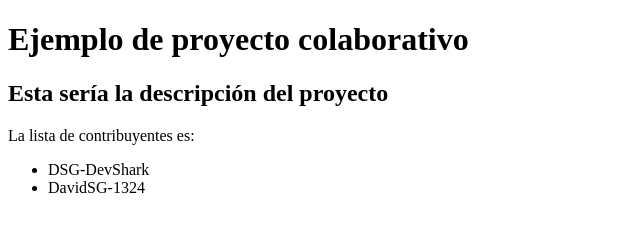
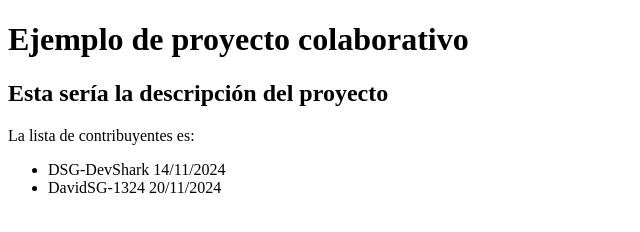
Before and after one commit to DSG-DevShark/ProyectoEquipo, a plain HTML site: page index.html in a window 1280 px wide. Shown: the whole page, without its empty margins (0-640 px from the left). Drawn offline with Linux system fonts and the light colour scheme.

Commit message:
Update index.html
Fecha de inicio de colaboración añadida.

```diff
--- a/index.html
+++ b/index.html
@@ -11,8 +11,8 @@
             <h2>Esta sería la descripción del proyecto</h2>
             <p>La lista de contribuyentes es:</p>
             <ul>
-                <li>DSG-DevShark</li>
-                <li>DavidSG-1324</li>
+                <li>DSG-DevShark 14/11/2024</li>
+                <li>DavidSG-1324 20/11/2024</li>
             </ul>
         </header>
     </body>
```
